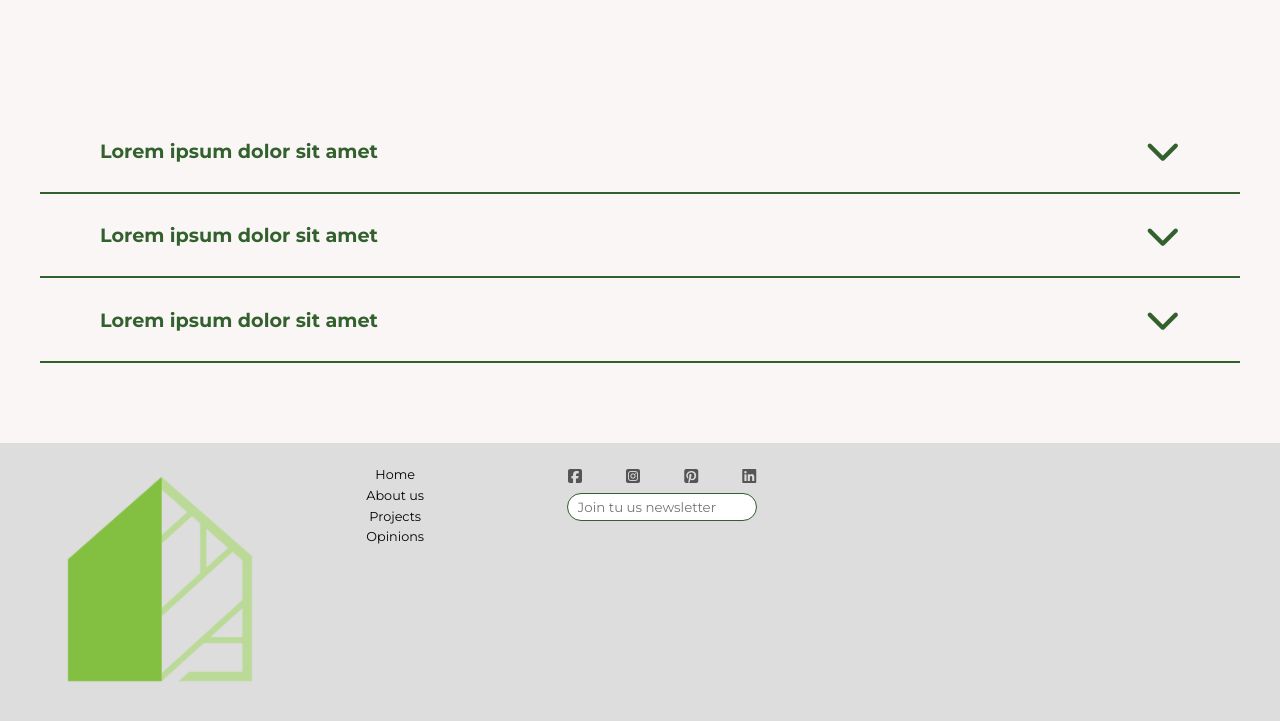
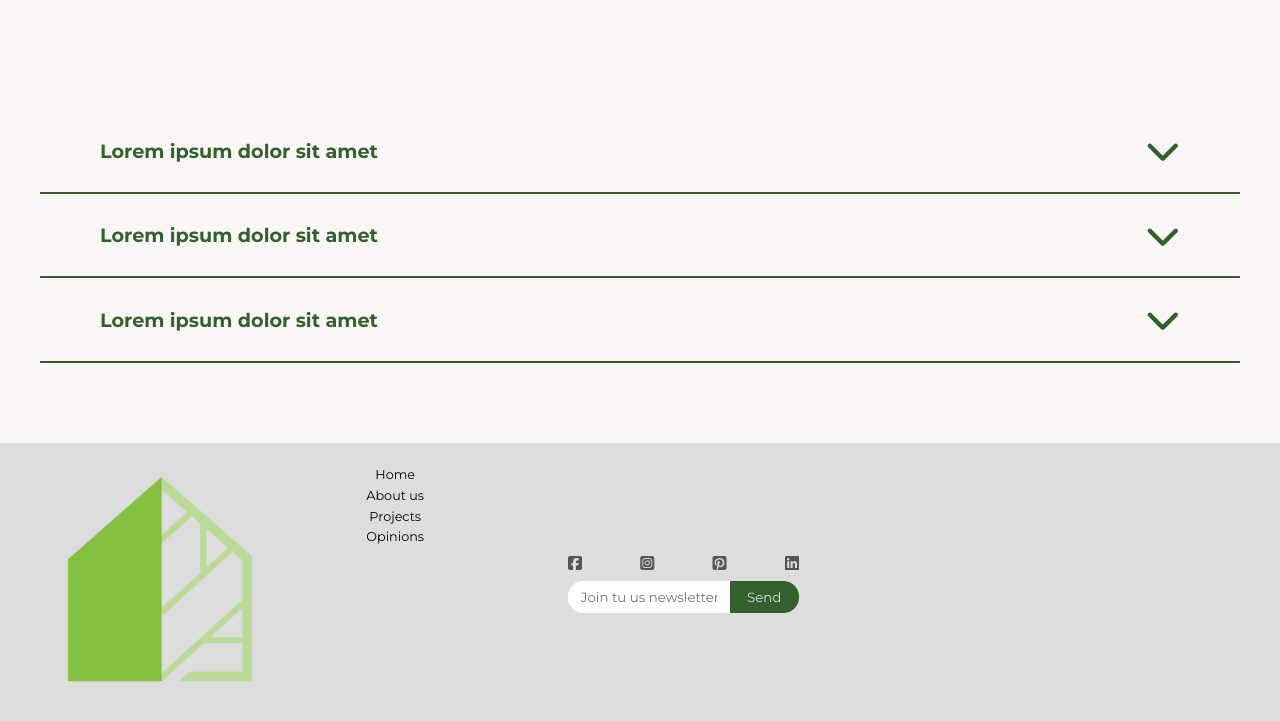
Before and after one commit to michalmosior/architecture-website, a plain HTML site: page index.html in a window 1280 px wide. Shown: the part 2879-3600 px from the top of the page. Drawn offline with Linux system fonts and the light colour scheme.

Commit message:
modified:   index.html 	modified:   main.css

```diff
--- a/index.html
+++ b/index.html
@@ -340,7 +340,10 @@
             <a href="#" class="href"><i class="fa-brands fa-square-pinterest"></i></a>
             <a href="#" class="href"><i class="fa-brands fa-linkedin"></i></a>
           </div>
+          <div class="footer__input">
           <input class="footer__input-mail" type="e-mail" placeholder="Join tu us newsletter">
+          <button class="footer__input-btn">Send</button>
+        </div>
         </div>
       </div>
 
--- a/main.css
+++ b/main.css
@@ -1288,7 +1288,10 @@ body {
 	align-items: flex-start;
 	width: 80%;
 }
-
+.footer__content-left {
+	justify-self: center;
+	align-self: center;
+}
 .footer__menu-list {
 	display: flex;
 	flex-direction: column;
@@ -1336,14 +1339,23 @@ body {
 	color: var(--accentColor);
 }
 .footer__input {
-	margin-left: 1rem;
-	font-size: 2rem;
-	height: 3rem;
+	display: flex;
+	flex-direction: row;
 }
 .footer__input-mail {
-	padding: 0.3rem 0.6rem;
-	height: 100%;
+	font-size: 0.6gitrem;
+	padding: 0.4rem 0.8rem;
+	height: 2rem;
+	width: 70%;
 	border: none;
-	border-radius: 15px;
-	outline: solid 1px var(--accentColor);
+	border-radius: 15px 0 0 15px;
+	outline: none;
 }
+.footer__input-btn {
+	width: 30%;
+	height: 2rem;
+	border-radius: 0 15px 15px 0;
+	background-color: var(--accentColor);
+	border: solid 1px var(--accentColor);
+	color: var(--lightGray);
+}
```
